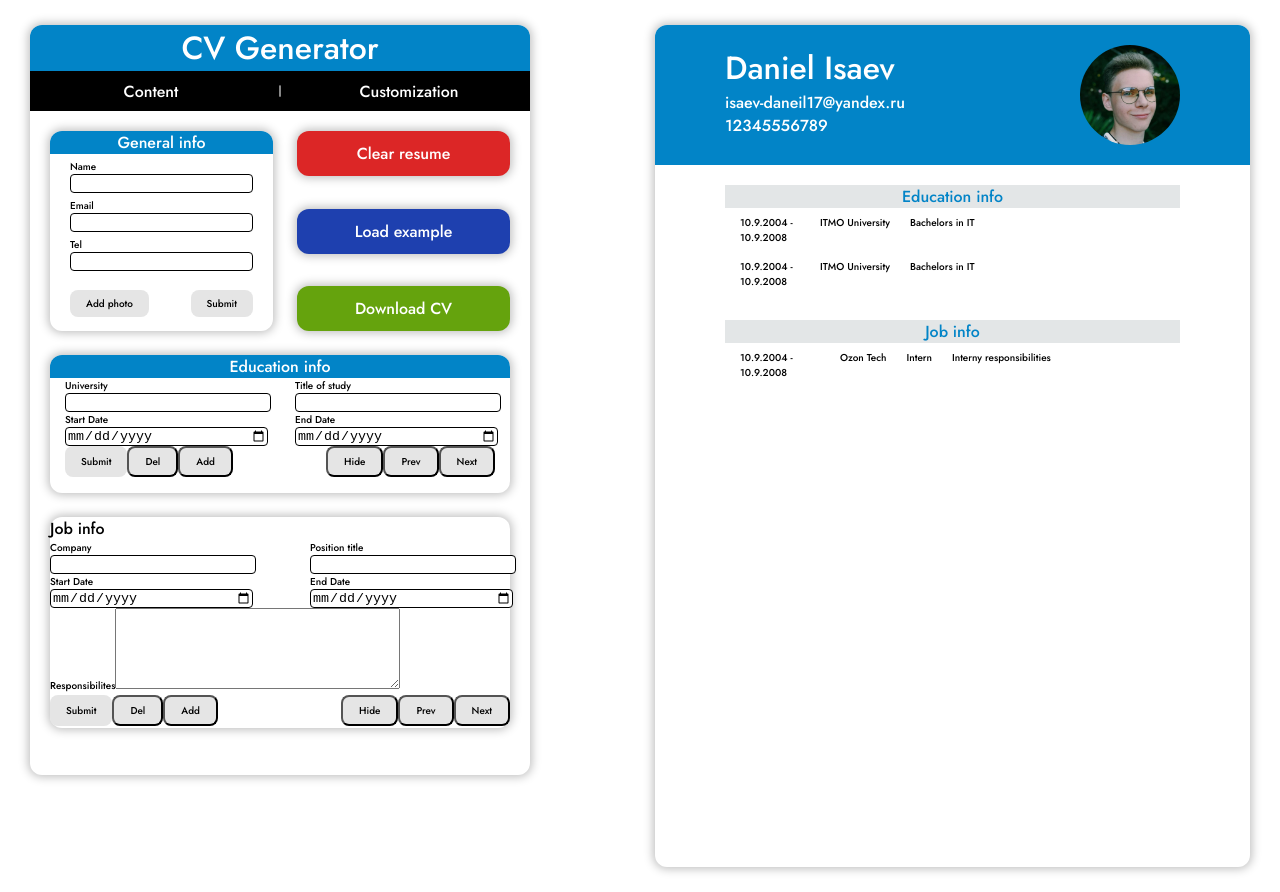
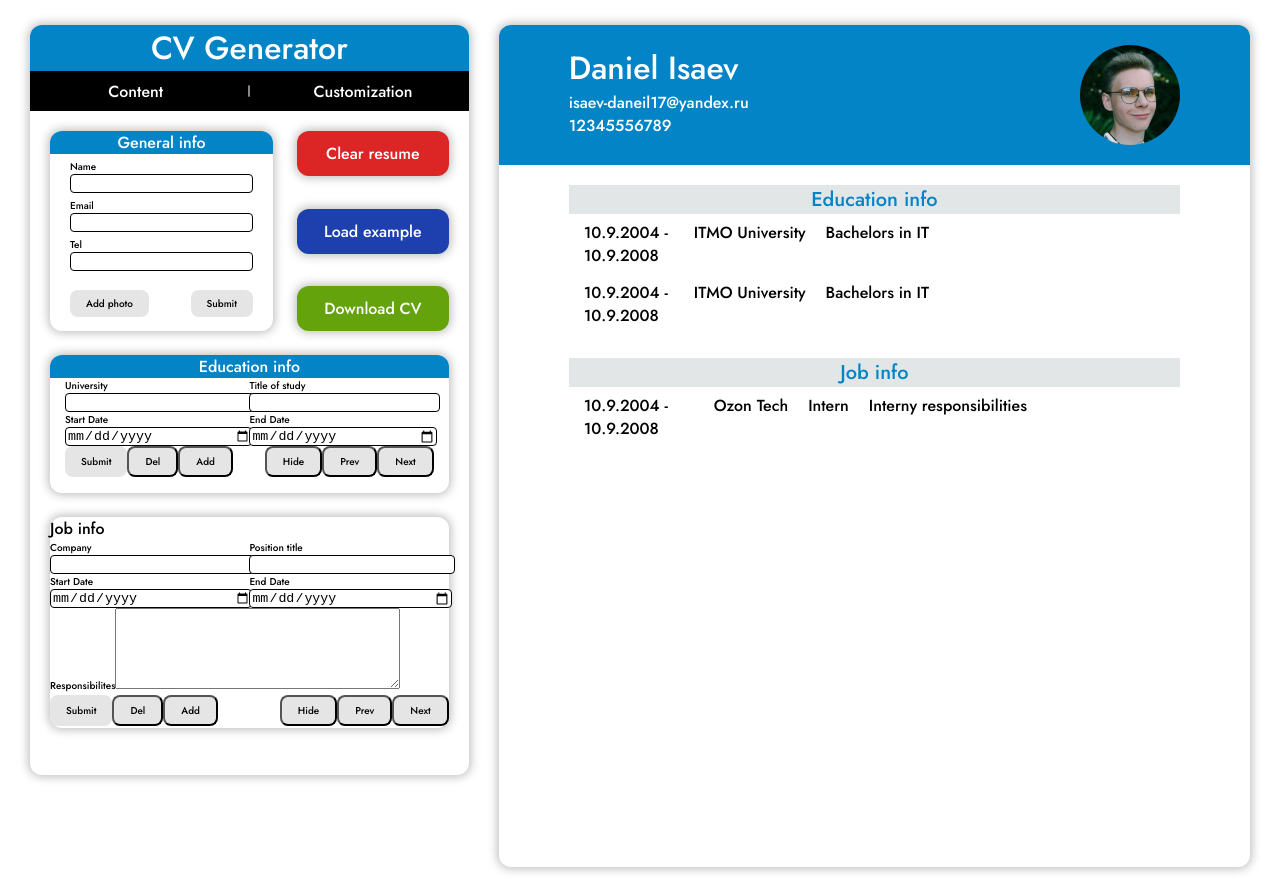
Before and after one commit to theSirD/CV-generator-react, a React (Vite) app: page / in a window 1280 px wide. Built offline with nearby package versions, Linux system fonts and the light colour scheme.

Commit message:
Adjusts CV preview's font size and makes it flexbile

```diff
--- a/src/index.css
+++ b/src/index.css
@@ -4,18 +4,19 @@ body {
 }
 
 #root {
-  display: flex;
-  justify-content: space-between;
+  display: grid;
+  grid-template-columns: 0.75fr 1.25fr;
+  gap: 30px;
 }
 
 /* Generator */
 .generator {
   height: 750px;
-  max-width: 500px;
   box-shadow: 0px 0px 10px 2px rgba(0, 0, 0, 0.25);
 
   border-radius: 12px;
-  margin: 25px 30px;
+  margin: 25px 0px;
+  margin-left: 30px;
   /* display: flex; */
   /* flex-direction: column; */
 }
@@ -238,12 +239,12 @@ body {
 
 /* CV */
 .cv-container {
-  width: 595px;
+  max-width: 800px;
   height: 842px;
   border-radius: 12px;
   box-shadow: 0px 0px 10px 2px rgba(0, 0, 0, 0.25);
-  margin: 25px 30px;
-  flex-shrink: 0;
+  margin: 25px 0px;
+  margin-right: 30px;
 }
 .cv-header {
   background: #0284c7;
@@ -270,23 +271,25 @@ body {
 }
 
 .cv-body {
-  font-size: 0.625rem;
+  font-size: 1rem;
   padding: 20px 70px;
   display: flex;
   flex-direction: column;
   gap: 24px;
 }
 
-.cv-edu-header, .cv-job-header {
-  font-size: 1rem;
-  background: rgba(186, 192, 194, 0.40);
-  color: #0284C7;
+.cv-edu-header,
+.cv-job-header {
+  font-size: 1.25rem;
+  background: rgba(186, 192, 194, 0.4);
+  color: #0284c7;
   display: flex;
   justify-content: center;
   align-items: center;
 }
 
-.cv-edu-info, .cv-job-info {
+.cv-edu-info,
+.cv-job-info {
   display: flex;
   justify-content: flex-start;
   gap: 20px;
@@ -297,6 +300,7 @@ body {
   gap: 50px;
   justify-content: ;
 } */
-.cv-edu-dates, .cv-job-dates {
-  width: 60px;
+.cv-edu-dates,
+.cv-job-dates {
+  width: 90px;
 }
--- a/src/resultCV/ResultCV.jsx
+++ b/src/resultCV/ResultCV.jsx
@@ -26,7 +26,7 @@ export default function ResultCV({ src }) {
         </div>
         <div className="cv-job-container">
           <div className="cv-job-header">Job info</div>
-          <div className="cv-job-info">
+          <div className="cv-job-info entry-1">
             <div className="cv-job-dates">10.9.2004 - 10.9.2008</div>
             <div className="other-job-info"></div>
             <div className="cv-company">Ozon Tech</div>
```
